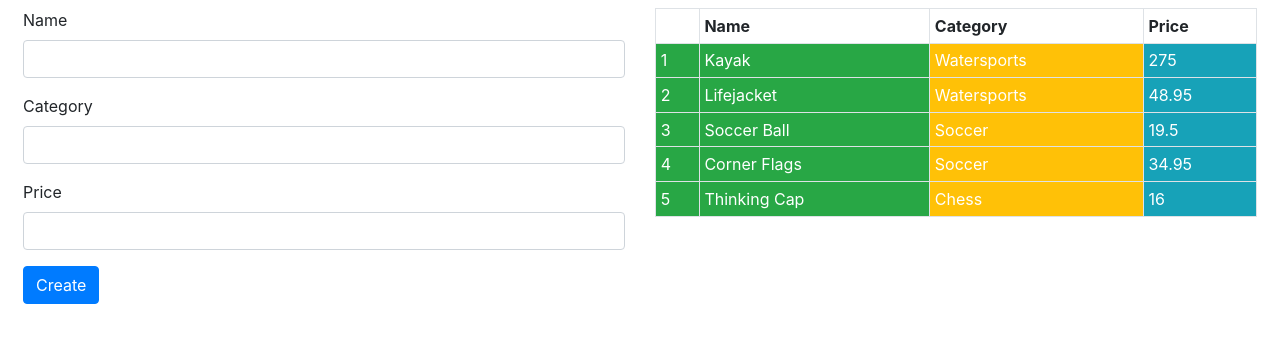
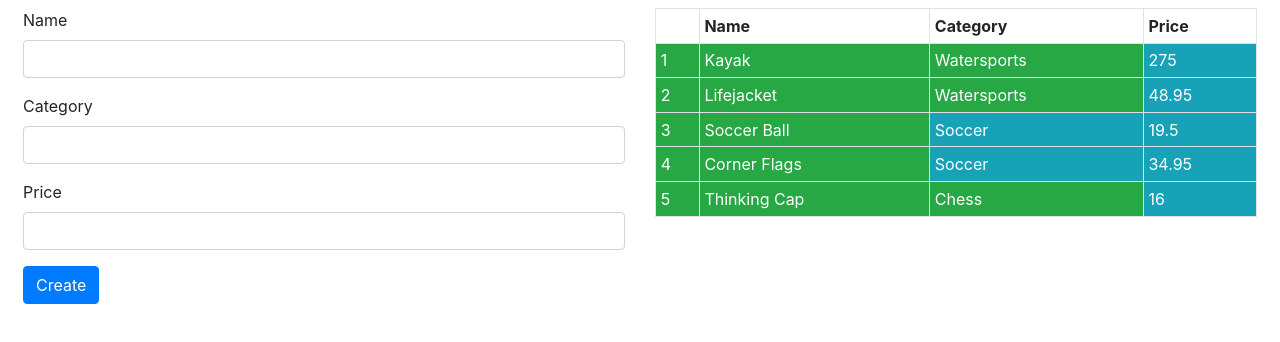
Before and after one commit to rene-copaga/example, an Angular app: page / in a window 1280 px wide. Shown: the top 342 px of the page. Built offline with nearby package versions, Linux system fonts and the light colour scheme.

Commit message:
Creating Data-Bound Input Properties

```diff
--- a/src/app/attr.directive.ts
+++ b/src/app/attr.directive.ts
@@ -1,11 +1,17 @@
-import { Directive, ElementRef, Attribute } from "@angular/core";
+import { Directive, ElementRef, Attribute, Input } from "@angular/core";
 
 @Directive({
     selector: "[pa-attr]",
 })
 export class PaAttrDirective {
 
-    constructor(element: ElementRef, @Attribute("pa-attr") bgClass: string) {
-        element.nativeElement.classList.add(bgClass || "bg-success", "text-white");
+    constructor(private element: ElementRef) {}
+
+    @Input("pa-attr")
+    bgClass: string;
+
+    ngOnInit() {
+        this.element.nativeElement.classList.add(this.bgClass || "bg-success",
+            "text-white");
     }
 }
--- a/src/app/template.html
+++ b/src/app/template.html
@@ -28,11 +28,14 @@
     <div class="col-6">
         <table class="table table-sm table-bordered table-striped">
             <tr><th></th><th>Name</th><th>Category</th><th>Price</th></tr>
-            <tr *ngFor="let item of getProducts(); let i = index" pa-attr>
+            <tr *ngFor="let item of getProducts(); let i = index"
+                [pa-attr]="getProducts().length < 6 ? 'bg-success' : 'bg-warning'">
                 <td>{{i + 1}}</td>
                 <td>{{item.name}}</td>
-                <td pa-attr="bg-warning">{{item.category}}</td>
-                <td pa-attr="bg-info">{{item.price}}</td>
+                <td [pa-attr]="item.category == 'Soccer' ? 'bg-info' : null">
+                    {{item.category}}
+                </td>
+                <td [pa-attr]="'bg-info'">{{item.price}}</td>
             </tr>
         </table>
     </div>
```
